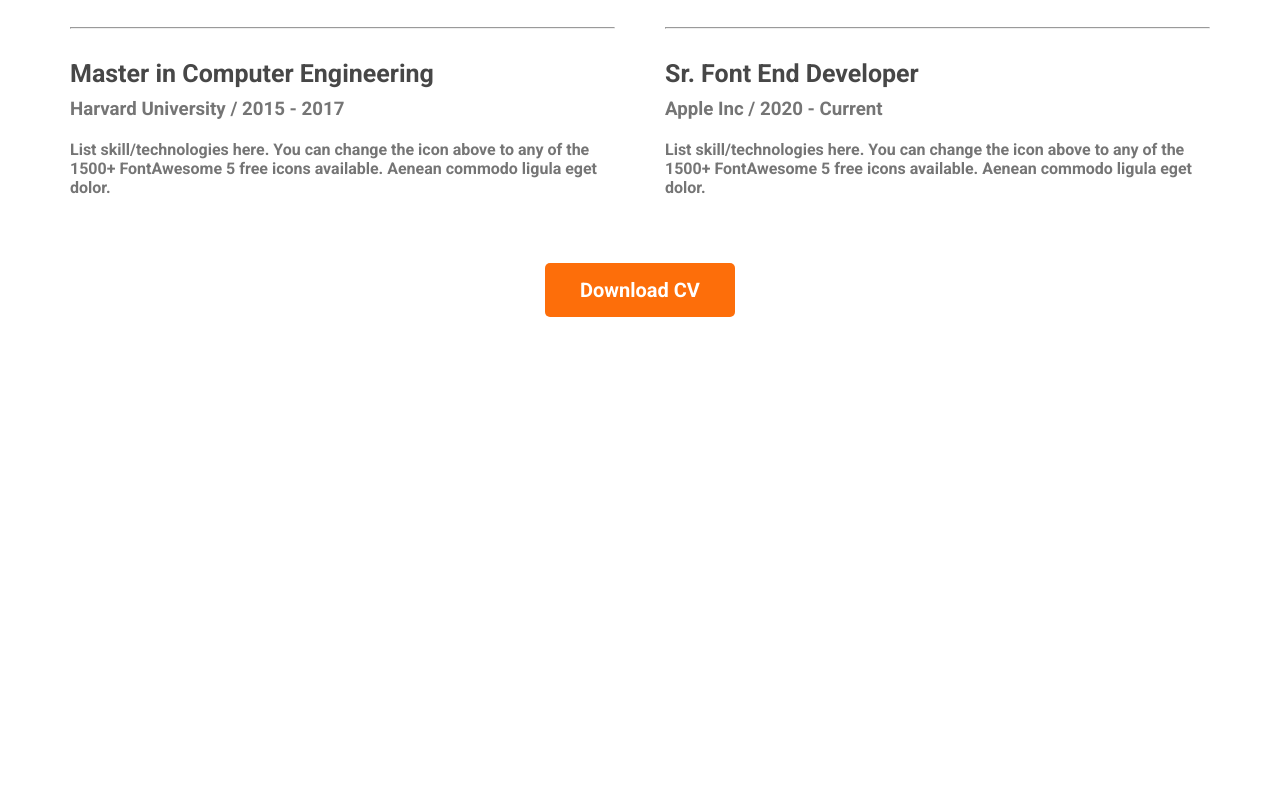
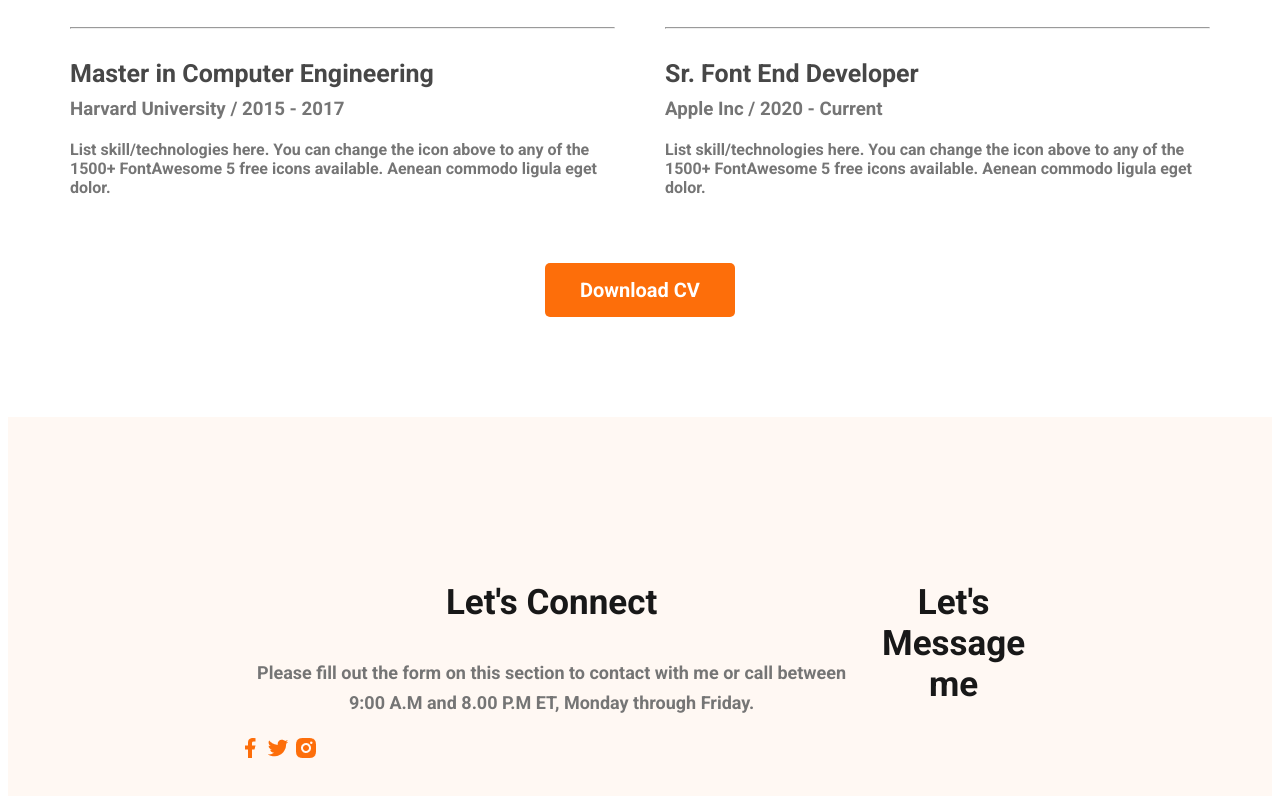
Before and after one commit to shuvo339/My-Portfolio, a plain HTML site: page index.html in a window 1280 px wide. Shown: the part 2846-3642 px from the top of the page. Before the commit the page ends 3171 px from the top, so only its background shows below. Drawn offline with Linux system fonts and the light colour scheme.

Commit message:
footer start

```diff
--- a/index.html
+++ b/index.html
@@ -144,7 +144,18 @@
     </main>
 
     <footer>
-
+        <div class="footer-col">
+            <h3 class="section-title">Let's Connect</h3>
+            <p class="section-description">Please fill out the form on this section to contact with me or call between 9:00 A.M and 8.00 P.M ET, Monday through Friday.</p>
+            <div class="social-link">
+                <a href=""><img src="./images/icons/facebook.png" alt=""></a>
+                <a href=""><img src="./images/icons/twitter.png" alt=""></a>
+                <a href=""><img src="./images/icons/insta.png" alt=""></a>
+            </div>
+        </div>
+        <div class="footer-col">
+            <h3 class="section-title">Let's Message me</h3>
+        </div>
     </footer>
 </body>
 </html>
--- a/styles/style.css
+++ b/styles/style.css
@@ -189,3 +189,11 @@ main section{
     text-align: center;
     margin-top: 50px;
 }
+
+/* footer starts */
+footer{
+    display: flex;
+    background-color: #FFF8F3;
+    padding: 130px 230px;
+    margin-top: 100px;
+}
```
